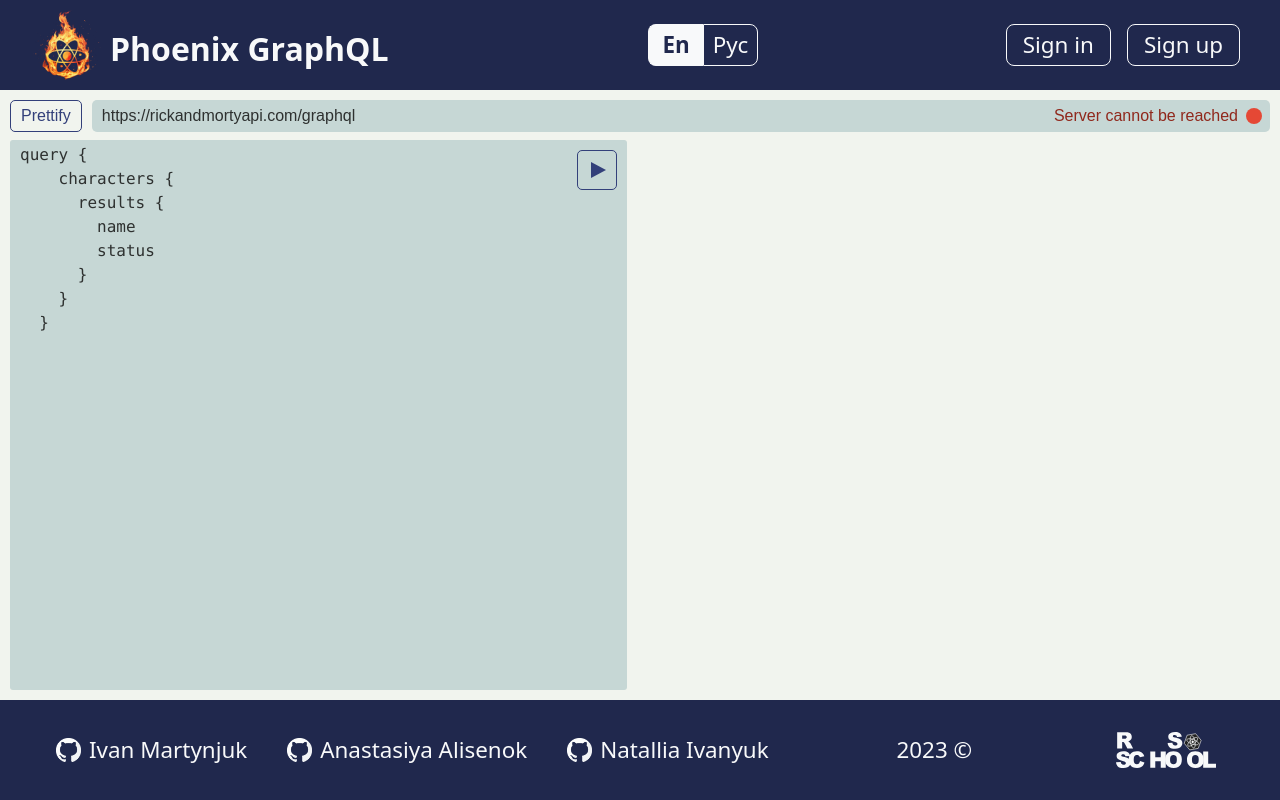
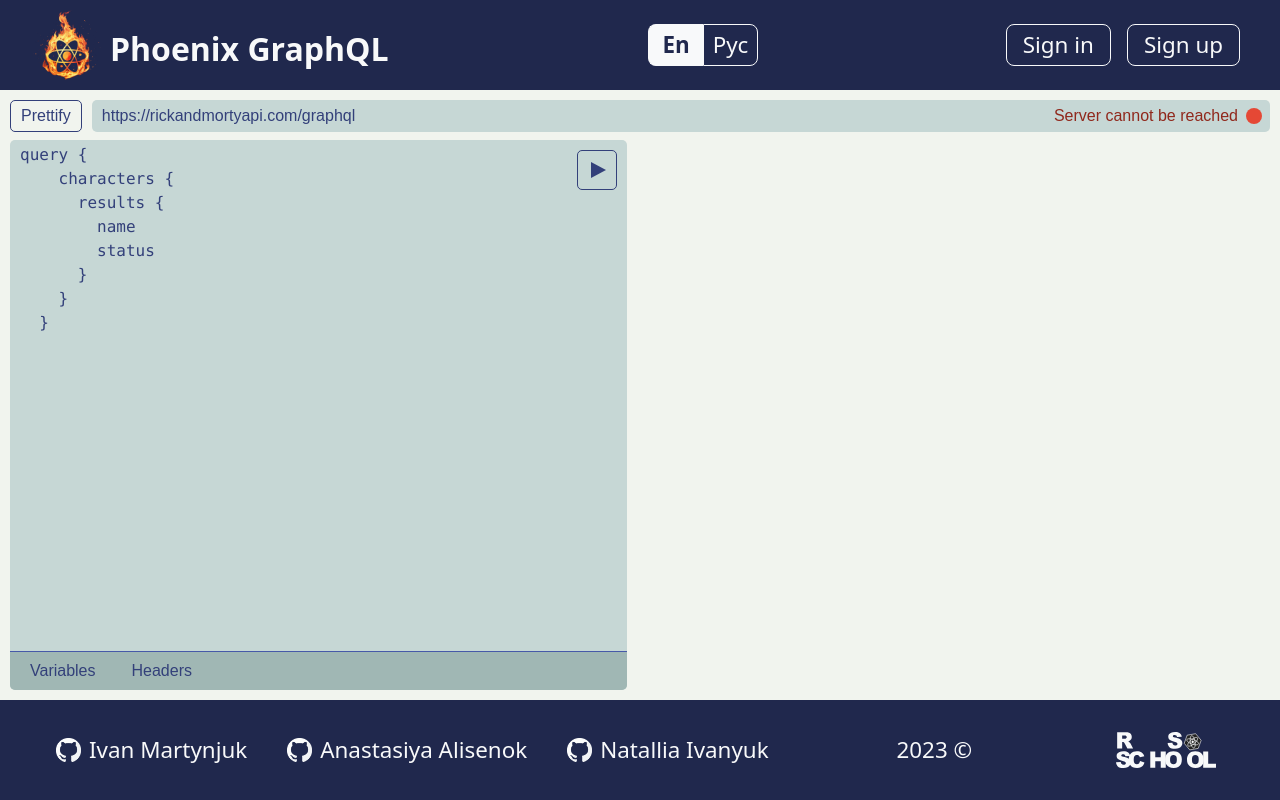
Before and after one commit to GoodValts/graphql-app, a React (Vite) app: page /graphQL in a window 1280 px wide. Built offline with nearby package versions, Linux system fonts and the light colour scheme; no server answers.

Commit message:
feat: add variables and headers windows

```diff
--- a/src/pages/GraphQL/graphQL.module.scss
+++ b/src/pages/GraphQL/graphQL.module.scss
@@ -36,7 +36,7 @@
   }
 }
 
-.wrapper {
+.graphql {
   box-sizing: border-box;
   display: grid;
   grid-template-rows: 30px minmax(auto, calc(100vh - 250px));
@@ -47,6 +47,7 @@
   font-family: Arial, Helvetica, sans-serif;
   font-size: $sizeDesktopSmall;
   background: #f1f4ee;
+  color: $defaultTextColor;
 }
 
 .header {
@@ -93,7 +94,7 @@
   border: none;
   border-radius: 5px;
   background: #c6d7d5;
-  color: #2e3130;
+  color: $defaultTextColor;
 }
 
 .status,
@@ -128,7 +129,7 @@
   color: #90281c;
 }
 
-.query_wrapper {
+.main {
   display: flex;
   gap: 10px;
   height: 100%;
@@ -150,10 +151,34 @@
   outline: none;
   border: none;
   border-radius: 3px;
-  background: #c6d7d5;
+  background: transparent;
   font-family: Consolas, monaco, monospace;
-  color: #2e3130;
+  color: $defaultTextColor;
   resize: none;
+}
+
+.params {
+  position: absolute;
+  bottom: 0;
+  width: 100%;
+  height: auto;
+  border-radius: 0 0 5px 5px;
+  background: #a0b7b4; //to see it opens
+
+  .query_input {
+    height: 10rem;
+  }
+}
+
+.param_tabs {
+  padding: 3px 10px;
+  display: flex;
+  gap: 1rem;
+  border-top: 1px solid $highlightedTextColor;
+
+  .button {
+    border: none;
+  }
 }
 
 .response {
@@ -164,7 +189,7 @@
   overflow: scroll;
 
   pre {
-    font-family: Consolas, monaco, monospace;;
+    font-family: Consolas, monaco, monospace;
     font-size: $sizeDesktopSmall;
   }
 
--- a/src/pages/GraphQL/graphQL.tsx
+++ b/src/pages/GraphQL/graphQL.tsx
@@ -1,7 +1,9 @@
 import { useContext, useEffect, useState } from 'react';
+import { useDispatch } from 'react-redux';
 import styles from './graphQL.module.scss';
 import { AuthContext } from '../../controllers/appControllers';
 import GraphQLtextObj from './langData';
+import prettify from './prettify';
 
 interface ResponseData {
   data?: unknown;
@@ -26,6 +28,10 @@
   const [statusColor, setStatusColor] = useState('status_loading');
   const [statusMessage, setStatusMessage] = useState('');
   const [isLoading, setLoading] = useState(false);
+  const [displayParams, setDisplayParams] = useState('none');
+  const [currParams, setCurrParams] = useState('');
+  const [variables, setVariables] = useState('variables example');
+  const [headers, setHeaders] = useState('headers example');
   const { lang } = useContext(AuthContext);
 
   const makeRequest = async (): Promise<ResponseData> => {
@@ -67,38 +73,13 @@
     });
   };
 
-  const prettify = (code: string): void => {
-    let level = 0;
-    let result = '';
-    const str = code
-      .replace(/\s*([{}])\s*/g, '$1')
-      .replace(/\s+/g, ' ')
-      .trim();
-    for (let i = 0; i < str.length; i += 1) {
-      if (str[i] === '{') {
-        level += 2;
-        result += ` ${str[i]}\n${' '.repeat(level)}`;
-      } else if (str[i] === '}') {
-        level -= 2;
-        result += `\n${' '.repeat(level)}${str[i]}`;
-      } else if (str[i] === ' ') {
-        result += `\n${' '.repeat(level)}`;
-      } else {
-        result += str[i];
-      }
-    }
-    // console.log(str);
-    // console.log(result);
-    setQuery(result);
-  };
-
   return (
-    <div className={styles.wrapper}>
+    <div className={styles.graphql}>
       <div className={styles.header}>
         <button
           className={styles.button}
           type="button"
-          onClick={(): void => prettify(query)}
+          onClick={(): void => setQuery(prettify(query))}
         >
           {GraphQLtextObj[lang].prettify}
         </button>
@@ -115,7 +96,7 @@
         </label>
         <div className={styles[statusColor]} />
       </div>
-      <div className={styles.query_wrapper}>
+      <div className={styles.main}>
         <div className={styles.query}>
           <textarea
             className={styles.query_input}
@@ -123,6 +104,40 @@
             value={query}
             onChange={(e): void => setQuery(e.target.value)}
           />
+          <div className={styles.params}>
+            <div className={styles.param_tabs}>
+              <button
+                className={styles.button}
+                type="button"
+                onClick={(): void => {
+                  setDisplayParams('block');
+                  setCurrParams('variables');
+                }}
+              >
+                Variables
+              </button>
+              <button
+                className={styles.button}
+                type="button"
+                onClick={(): void => {
+                  setDisplayParams('block');
+                  setCurrParams('headers');
+                }}
+              >
+                Headers
+              </button>
+            </div>
+            <textarea
+              className={styles.query_input}
+              style={{ display: `${displayParams}` }}
+              value={currParams === 'variables' ? variables : headers}
+              onChange={(e): void =>
+                currParams === 'variables'
+                  ? setVariables(e.target.value)
+                  : setHeaders(e.target.value)
+              }
+            />
+          </div>
           <button
             className={styles.button_run}
             type="button"
--- /dev/null
+++ b/src/pages/GraphQL/prettify.ts
@@ -0,0 +1,26 @@
+const prettify = (code: string): string => {
+  let level = 0;
+  let result = '';
+  const str = code
+    .replace(/\s*([{}])\s*/g, '$1')
+    .replace(/\s+/g, ' ')
+    .trim();
+  for (let i = 0; i < str.length; i += 1) {
+    if (str[i] === '{') {
+      level += 2;
+      result += ` ${str[i]}\n${' '.repeat(level)}`;
+    } else if (str[i] === '}') {
+      level -= 2;
+      result += `\n${' '.repeat(level)}${str[i]}`;
+    } else if (str[i] === ' ') {
+      result += `\n${' '.repeat(level)}`;
+    } else {
+      result += str[i];
+    }
+  }
+  // console.log(str);
+  // console.log(result);
+  return result;
+};
+
+export default prettify;
```
